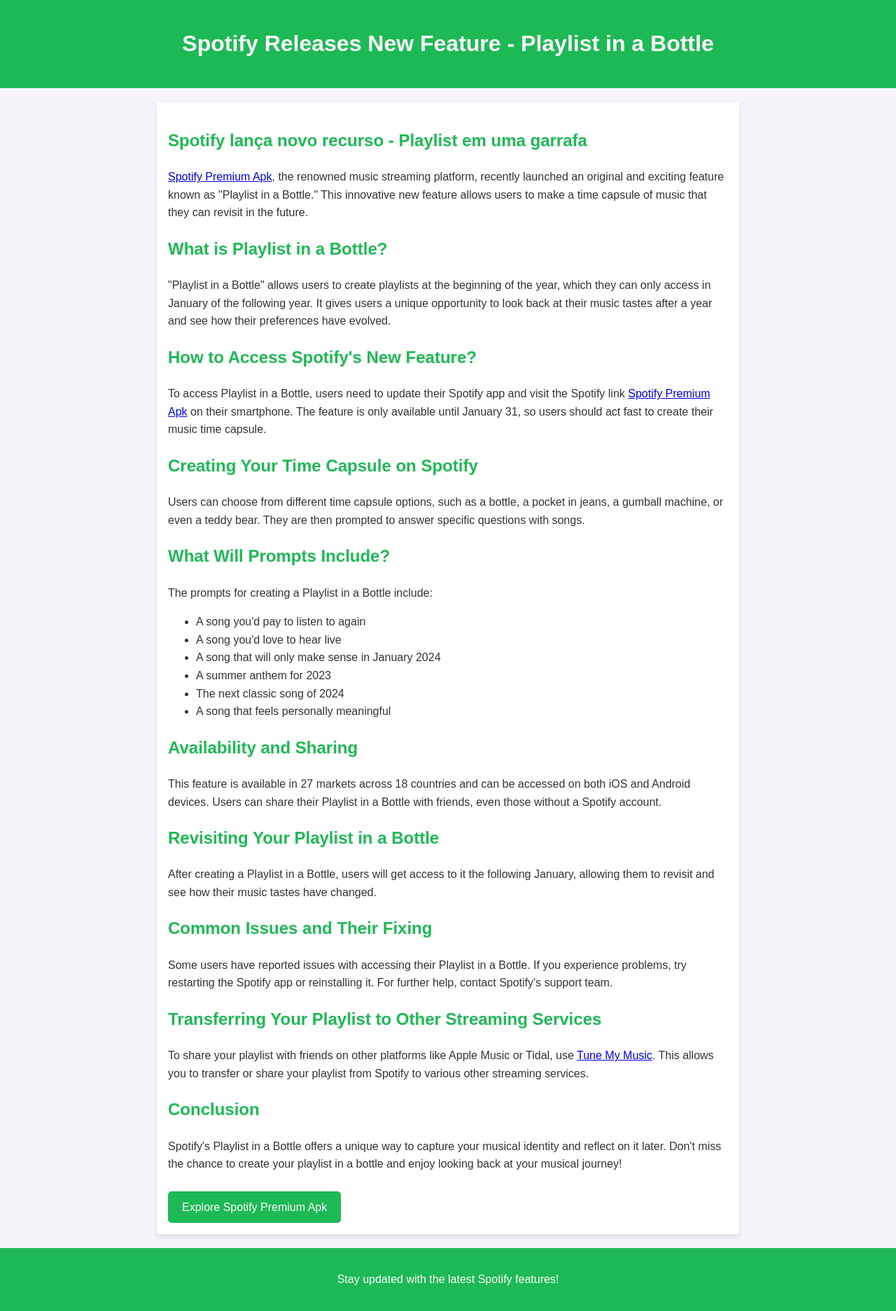
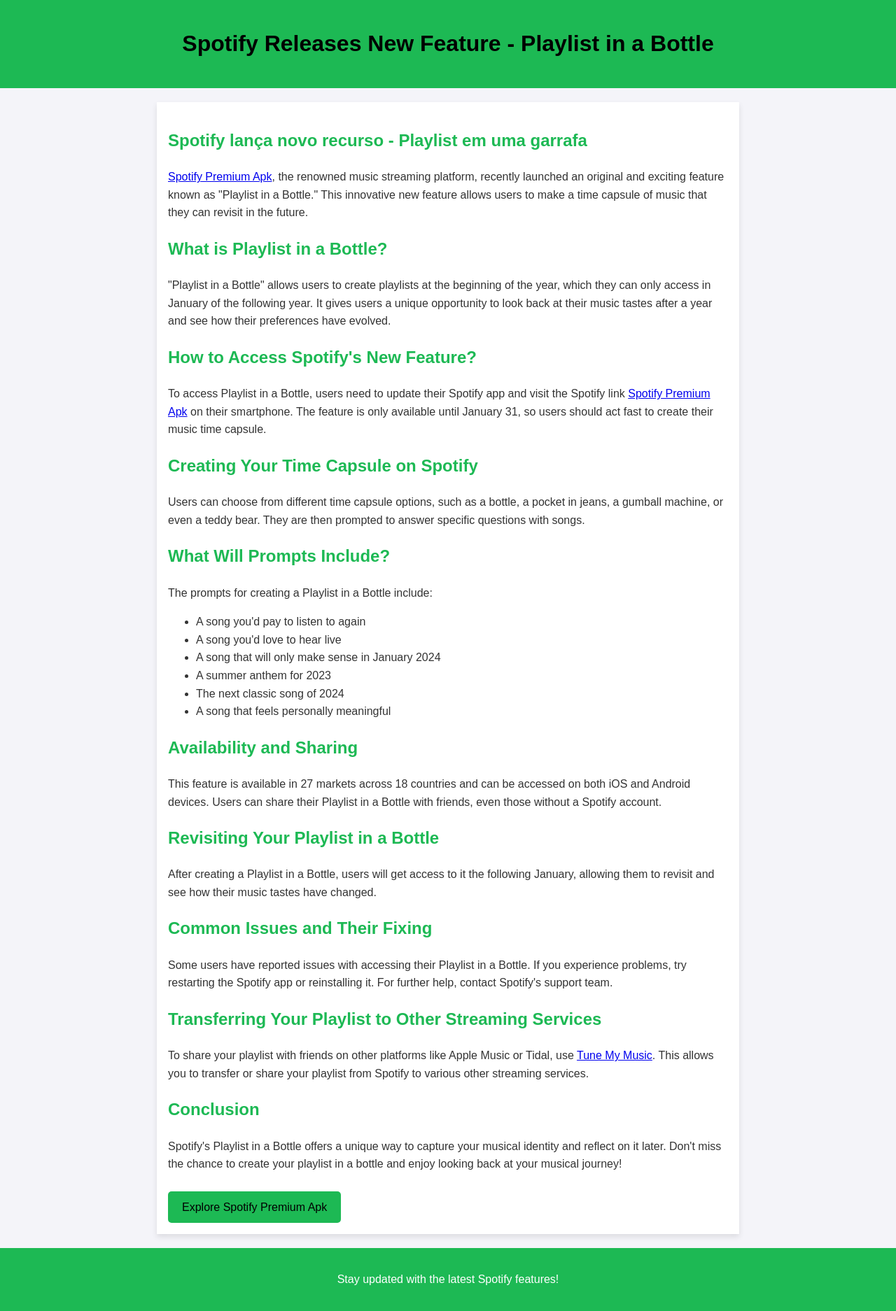
Before and after one commit to jennieejoya/Spotify, a plain HTML site: page index.html in a window 1280 px wide. Shown: the whole page at 70% size. Drawn offline with Linux system fonts and the light colour scheme.

Commit message:
Update index.html

```diff
--- a/index.html
+++ b/index.html
@@ -36,9 +36,12 @@
          h2 {
             color: #1DB954;
         }
+        header, h1  {
+            color: black;
+        }
         .btn {
             background-color: #1DB954;
-            color: white;
+            color: black;
             padding: 10px 20px;
             text-decoration: none;
             border-radius: 5px;
```
